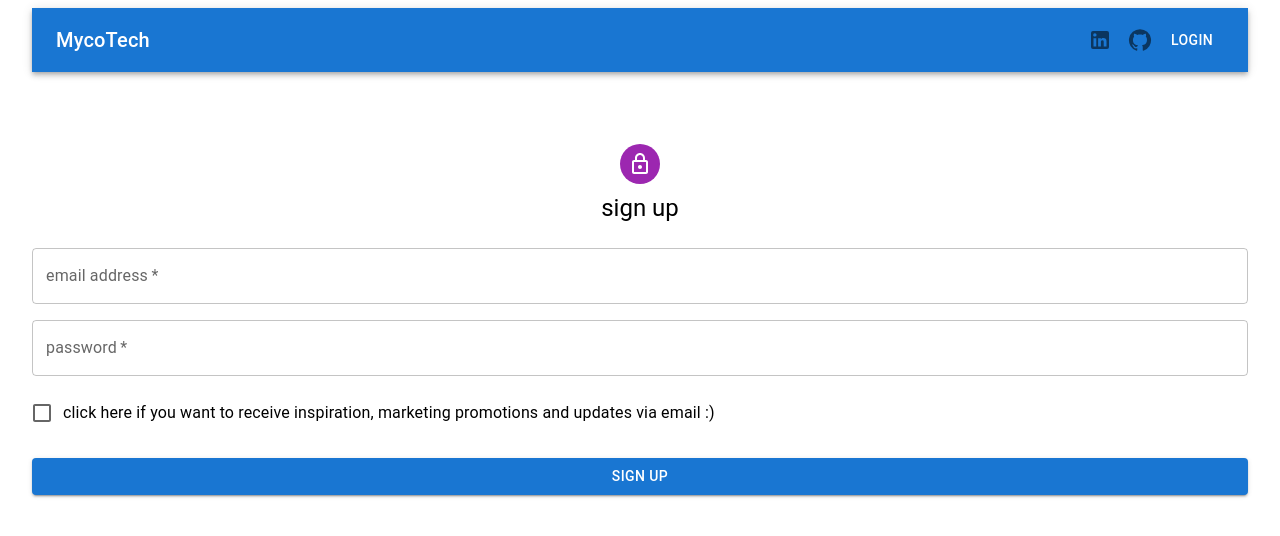
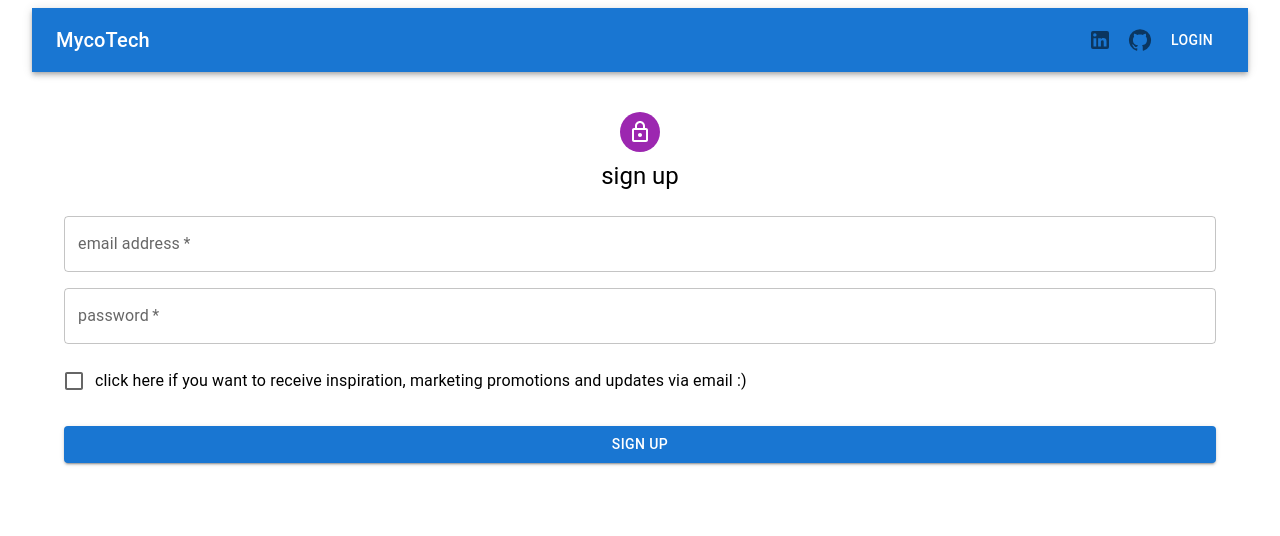
Before and after one commit to candacemartin/voyager-one, a React (Vite) app in the folder client/: page / in a window 1280 px wide. Shown: the top 536 px of the page. Built offline with nearby package versions, Linux system fonts and the light colour scheme.

Commit message:
update SignUp

```diff
--- a/client/src/components/SignUp.tsx
+++ b/client/src/components/SignUp.tsx
@@ -51,10 +51,10 @@ export default function SignUp() {
   return (
     <Box
       sx={{
-        marginTop: 8,
         display: 'flex',
         flexDirection: 'column',
         alignItems: 'center',
+        margin: '2rem',
       }}
     >
       <Avatar sx={{ m: 1, bgcolor: 'secondary.main' }}>
@@ -67,6 +67,7 @@ export default function SignUp() {
         <Grid container spacing={2}>
           <Grid item xs={12}>
             <TextField
+              type='email'
               required
               fullWidth
               id='email'
```
